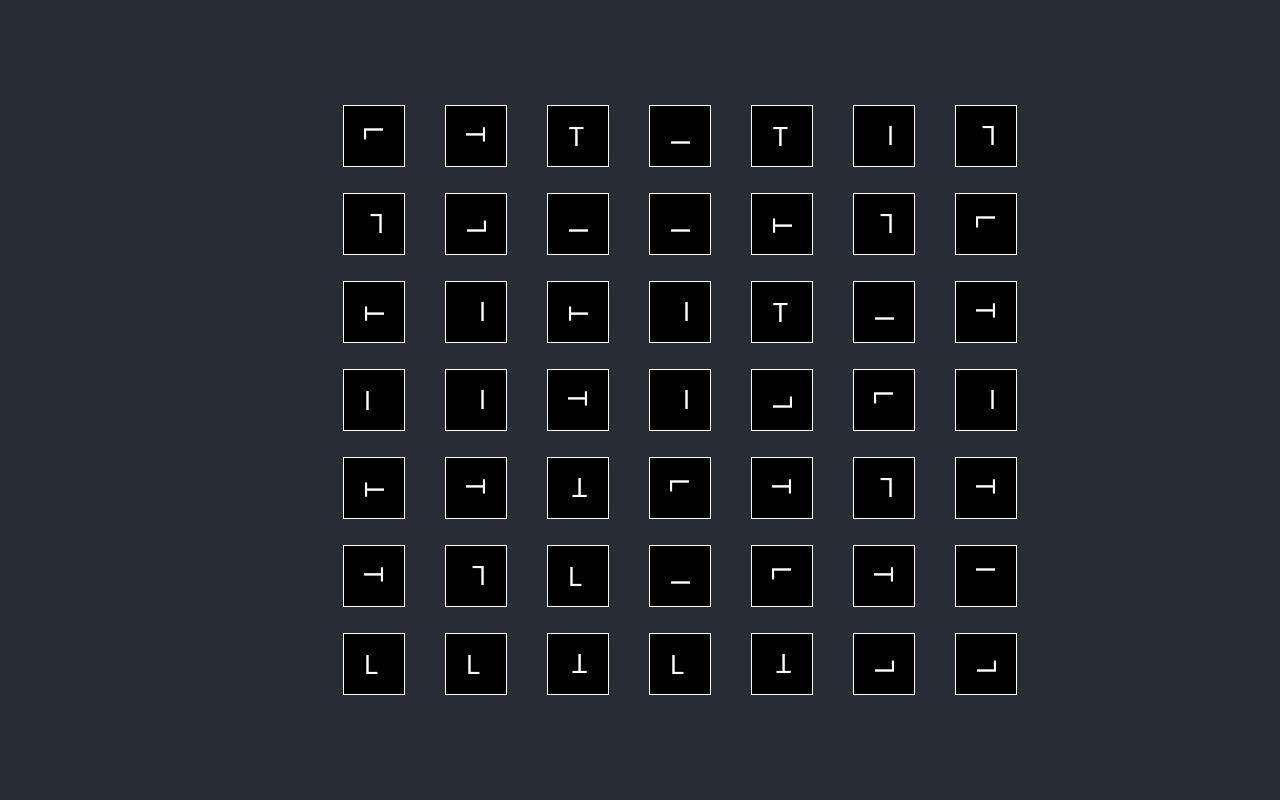
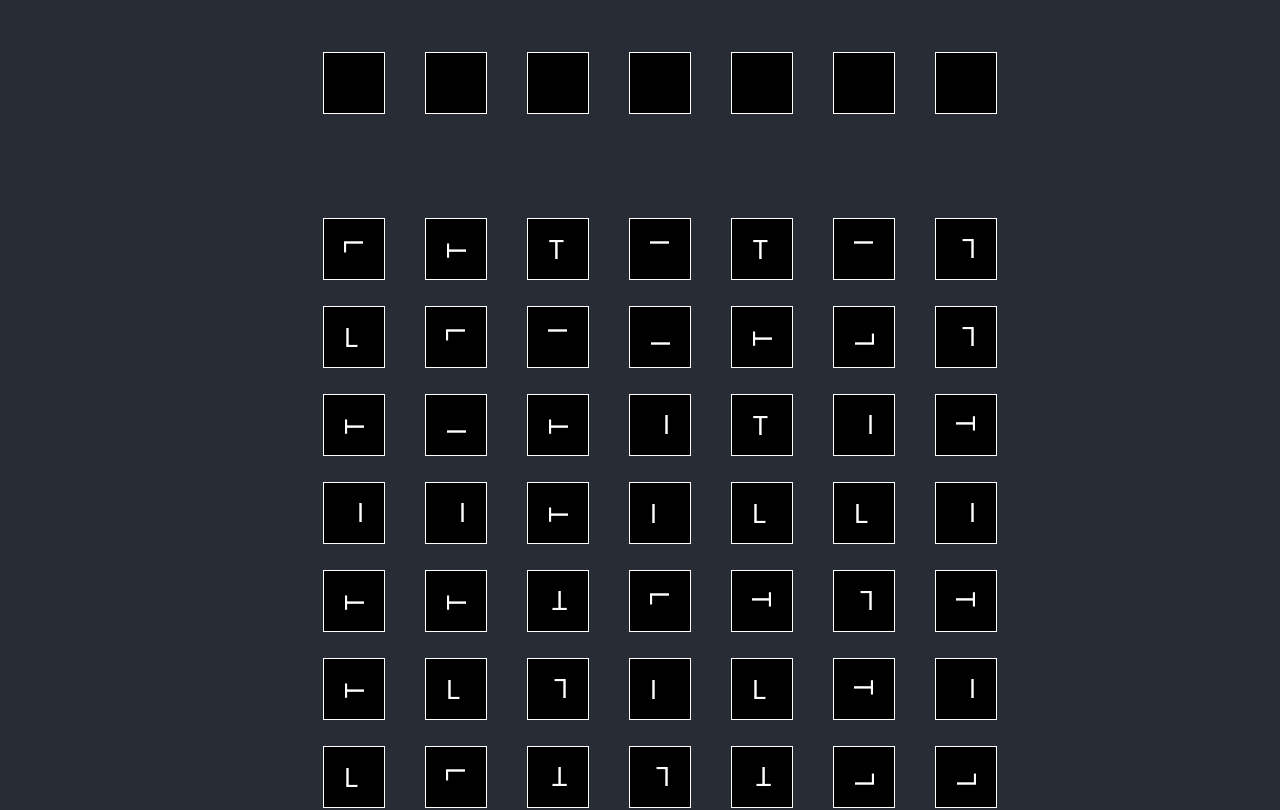
Before and after one commit to nicoletademaru/labrynth, a React (Create React App) app: page / in a window 1280 px wide. Shown: the top 810 px of the page. Built offline with nearby package versions, Linux system fonts and the light colour scheme.

Commit message:
Created path component

```diff
--- a/src/App.js
+++ b/src/App.js
@@ -1,7 +1,8 @@
 import logo from './logo.svg';
-import Tile from './components/tile/tile.jsx';
+// import Tile from './components/tile';
 import './App.css';
-import Board from './components/board/board.jsx';
+// import Board from './components/board/board';
+import Game from './components/game/game'
 
 function App() {
   return (
@@ -16,7 +17,8 @@ function App() {
       extra: false,
       used: true
     }}></Tile> */}
-        <Board></Board>
+        {/* <Board></Board> */}
+        <Game></Game>
       </header>
     </div>
   );
--- a/src/components/board/board.css
+++ b/src/components/board/board.css
@@ -2,3 +2,8 @@
   display: flex;
   align-items: center;
 }
+
+.pathway {
+  display: flex;
+  align-items: center;
+}
--- a/src/components/board/board.jsx
+++ b/src/components/board/board.js
@@ -1,5 +1,6 @@
 import React, { useState, useEffect } from "react";
-import Tile from "../tile/tile.jsx";
+import Tile from "../tile/tile";
+import Path from "../path/path"
 import "./board.css";
 
 export default function Board(props) {
@@ -42,48 +43,6 @@ export default function Board(props) {
     nonfixedTilesArray.push(tile)
   }
 
-  // const nonfixedTiles = [
-  //   {
-  //     spawn: 0,
-  //     treasure: "",
-  //     orientation: getRandOrientation(),
-  //     shape: "A",
-  //     extra: false,
-  //     used: false
-  //   },
-  //   {
-  //     spawn: 0,
-  //     treasure: "",
-  //     orientation: getRandOrientation(),
-  //     shape: "B",
-  //     extra: false,
-  //     used: false
-  //   },
-  //   {
-  //     spawn: 0,
-  //     treasure: "",
-  //     orientation: getRandOrientation(),
-  //     shape: "C",
-  //     extra: false,
-  //     used: false
-  //   },
-  //   {
-  //     spawn: 0,
-  //     treasure: "",
-  //     orientation: getRandOrientation(),
-  //     shape: "D",
-  //     extra: false,
-  //     used: false
-  //   },
-  //   {
-  //     spawn: 0,
-  //     treasure: "",
-  //     orientation: getRandOrientation(),
-  //     shape: "E",
-  //     extra: false,
-  //     used: false
-  //   },
-  // ];
   const fixedBoard = [
     [{
       spawn: 1,
@@ -113,8 +72,7 @@ export default function Board(props) {
       shape: "L",
       extra: false,
       used: true
-    }
-  ],
+    }],
     [null, null, null, null, null, null, null],
     [{
       spawn: 0,
@@ -207,6 +165,16 @@ export default function Board(props) {
     }
   ]]; // matrix filled with every fixed tile
 
+  const pathway = [
+    {clicked: false},
+    {clicked: false},
+    {clicked: false},
+    {clicked: false},
+    {clicked: false},
+    {clicked: false},
+    {clicked: false}
+  ]
+
   // itr through fixed board
   // if we're on an empty spot pick random number in nonfixedTiles
 
@@ -228,7 +196,19 @@ export default function Board(props) {
 
   return (
     <div>
-      <ul className="gameboard">
+      <div>
+        {
+          <div className="pathway">
+            {
+              pathway.map((path, idx) => (
+                <ul>
+                  <Path key={`${idx}-path`} path={path}></Path>
+                </ul>
+              ))
+            }
+          </div>
+        }
+      <div className="gameboard">
         {
           fixedBoard.map((row, colIdx) => (
             <ul key={colIdx}>
@@ -240,7 +220,19 @@ export default function Board(props) {
             </ul>
           ))
         }
-      </ul>
+      </div>
+        {
+          <div className="pathway">
+            {
+              pathway.map((path, idx) => (
+                <ul>
+                  <Path key={`${idx}-path`} path={path}></Path>
+                </ul>
+              ))
+            }
+          </div>
+        }
+      </div>
     </div>
   );
 }
--- /dev/null
+++ b/src/components/game/game.js
@@ -0,0 +1,16 @@
+import React, { useState, useEffect } from "react";
+import Board from "../board/board";
+
+export default function Game(props) {
+
+  function moveTilesLeft(e) {
+
+  }
+
+  return (
+    <div>
+
+      <Board></Board>
+    </div>
+  )
+}
--- /dev/null
+++ b/src/components/path/path.css
@@ -0,0 +1,9 @@
+.path {
+  display: flex;
+  align-items: center;
+  border: solid white 1px;
+  background-color: black;
+  padding: 20px;
+  width: 20px;
+  height: 20px;
+}
--- /dev/null
+++ b/src/components/path/path.js
@@ -0,0 +1,16 @@
+import React, { useState, useEffect } from "react";
+import "./path.css";
+
+export default function Path(props) {
+  const [clicked, setClicked] = useState(null); // bool
+
+  useEffect(() => {
+    if (props.path) {
+      setClicked(props.path.clicked)
+    }
+  }, [props])
+
+  return (
+    <p className="path"></p>
+  );
+}
--- a/src/components/tile/tile.jsx
+++ b/src/components/tile/tile.js
@@ -19,8 +19,6 @@ export default function Tile(props) {
   }, [props])
 
   return (
-    <div>
-      <p className="tile" style={{ transform: `rotate(${orientation}deg)` }}>{shape}</p>
-    </div>
+    <p className="tile" style={{ transform: `rotate(${orientation}deg)` }}>{shape}</p>
   );
 }
```
